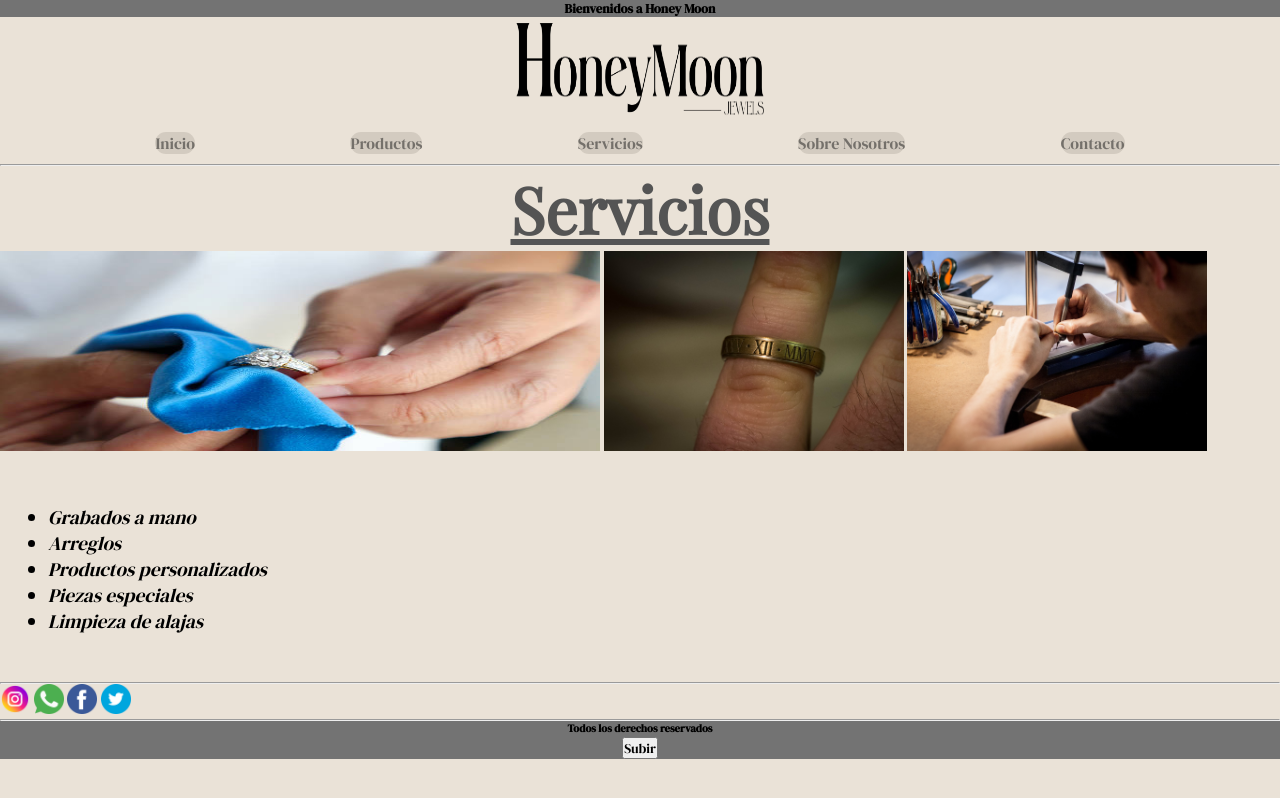
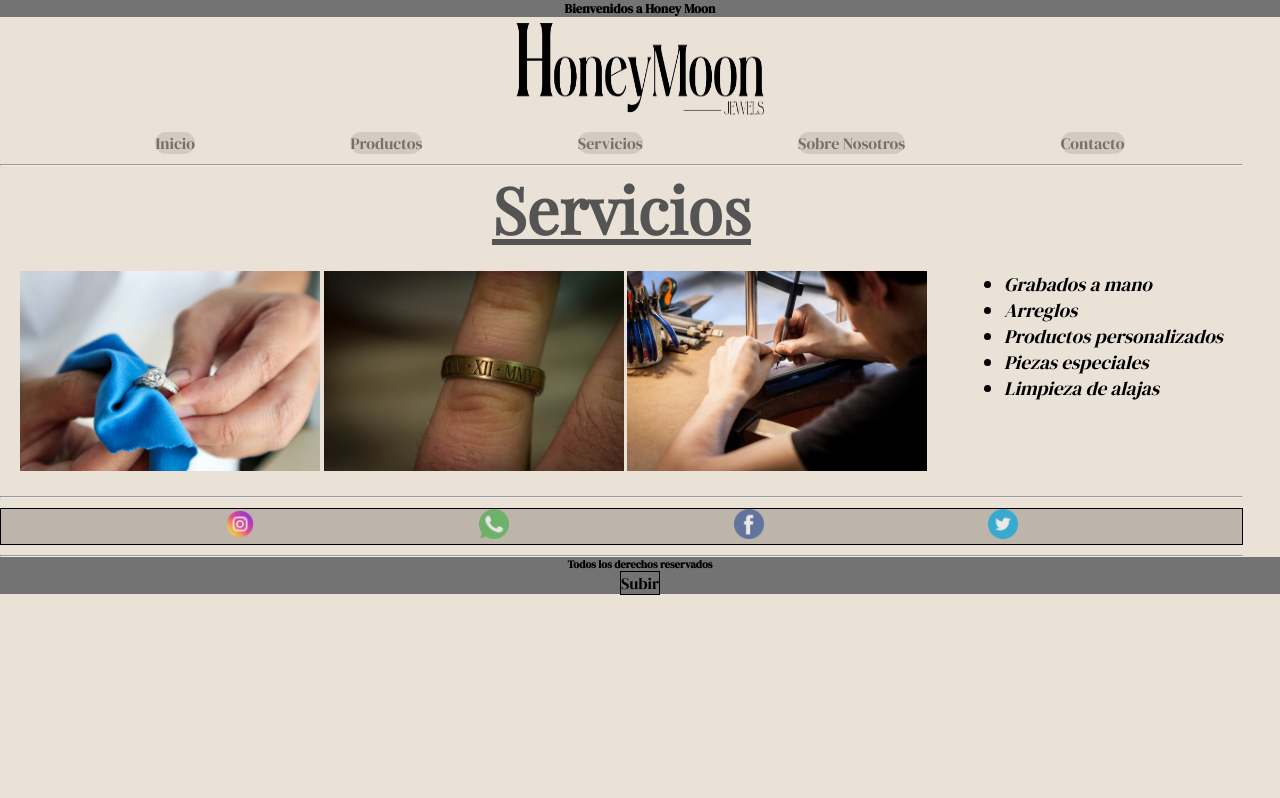
Before and after one commit to BrianLEspindola/desarrollo-web, a website: page pages/servicios.html in a window 1280 px wide. Drawn offline with nearby package versions, Linux system fonts and the light colour scheme.

Commit message:
finalizado

```diff
--- a/SCSS/_general.scss
+++ b/SCSS/_general.scss
@@ -118,3 +118,13 @@
     }
 
 }
+
+.img2{
+  width:300px;
+}
+
+.img1{
+  width:300px;
+  height:200px;
+
+}
--- a/SCSS/_grilla.scss
+++ b/SCSS/_grilla.scss
@@ -1,6 +1,7 @@
 .grid-padrote {
     height: 100vh;
     display: grid;
+
 }
 
 .c {
@@ -77,3 +78,50 @@ h3 {
     display: inline-block;
     padding: 3rem;
 }
+
+
+.grid-padrote-servicio{
+    display: grid;
+    height: 100%;
+    width: 100%;
+    grid-template-columns:auto auto;
+
+
+
+}
+
+.box-header{
+    grid-column: 1/3;
+
+}
+
+.box-titulo{
+    grid-column: 1/3;
+
+}
+
+.box-main{
+    grid-column: 1/1;
+}
+
+.box-redes{
+    grid-column: 1/3;
+}
+
+.box-footer{
+    grid-column: 1/3;
+}
+
+.flexSer{
+
+    display: flex;
+    justify-content: space-between;
+
+}
+
+.flexin{
+    border: 1px black;
+    padding: 20px;
+
+
+}
--- a/SCSS/_mq.scss
+++ b/SCSS/_mq.scss
@@ -37,6 +37,19 @@
 
     }
 
+    .flexSer{
+
+        display: flex;
+        justify-content: space-between;
+        flex-direction: column;
+        align-items: center;
+    }
+
+    .flexin{
+        border: 1px black;
+        padding: 20px;
 
 
+    }
+
 }
--- /dev/null
+++ b/css/general.css
@@ -0,0 +1,17 @@
+/* Error: This file is already being loaded.
+ *   ,
+ * 1 | @import "general";
+ *   |         ^^^^^^^^^
+ *   '
+ *   scss\general.scss 1:9  root stylesheet */
+
+body::before {
+  font-family: "Source Code Pro", "SF Mono", Monaco, Inconsolata, "Fira Mono",
+      "Droid Sans Mono", monospace, monospace;
+  white-space: pre;
+  display: block;
+  padding: 1em;
+  margin-bottom: 1em;
+  border-bottom: 2px solid black;
+  content: 'Error: This file is already being loaded.\a   \2577 \a 1 \2502  @import "general";\d\a   \2502          ^^^^^^^^^\a   \2575 \a   scss\\general.scss 1:9  root stylesheet';
+}
--- a/pages/servicios.html
+++ b/pages/servicios.html
@@ -15,7 +15,8 @@
     <link rel="stylesheet" href="../css/style.css">
 </head>
 <body>
-    <header>
+    <section class="grid-padrote-servicio">
+    <header class="box-header" id="inicio_index">
         <div>
             <h6 class="welcomeHoney">Bienvenidos a Honey Moon</h6>
         </div>
@@ -37,17 +38,17 @@
      </header>
      <Main>
         <hr>
-    <h1>Servicios</h1>
-    <section>
-        <div class="mitad">
-        <img src="../imagenes/limpieza_joyeria.jpg" width="600px" height="200" alt="">
-        <img src="../imagenes/grabado_anillo.jpg" width="300px" alt="">
-        <img src="../imagenes/grabado_joyeria.jpg" width="300px" alt="">
+    <h1 class="box-titulo">Servicios</h1>
+    <section class="box-main flexSer">
+        <div class="flexin">
+        <img class="img1" src="../imagenes/limpieza_joyeria.jpg"   alt="">
+        <img class="img2" src="../imagenes/grabado_anillo.jpg"  alt="">
+        <img class="img2" src="../imagenes/grabado_joyeria.jpg"  alt="">
         </div>
-    <div class="bloque">
+    <div class="flexin">
         <ul class="fuente2">
         <li>Grabados a mano</li>
-        <li>Arreglos</ñ>
+        <li>Arreglos</li>
         <li>Productos personalizados</li>
         <li>Piezas especiales</li>
         <li>Limpieza de alajas</li>
@@ -55,19 +56,24 @@
     </div>
     </section>
     <hr>
-    <section>
-        <div>
-         <img src="../imagenes/instagram.png" width="30px" alt="">
-         <img src="../imagenes/whatsapp.png" width="30px" alt="">
-         <img src="../imagenes/facebook.png" width="30px" alt="">
-         <img src="../imagenes/gorjeo.png" width="30px" alt="">
-     </div>
+    <section class="box-redes">
+        <div class="redes">
+            <a href="https://www.instagram.com/"><img class="redes-s" src="../imagenes/instagram.png"  alt="instagram">
+            </a>
+            <a href="https://web.whatsapp.com/"><img class="redes-s" src="../imagenes/whatsapp.png"  alt="whatsapp">
+            </a>
+            <a href="https://es-la.facebook.com/login/device-based/regular/login/"><img class="redes-s" src="../imagenes/facebook.png"  alt="facebook">
+            </a>
+            <a href="https://twitter.com/"><img class="redes-s" src="../imagenes/gorjeo.png"  alt="twitter">
+            </a>
+        </div>
     </section>
     <hr>
      </Main>
-    <footer class="colorE">
+    <footer class="colorE box-footer">
         <h6>Todos los derechos reservados</h6>
-        <button>Subir</button>
+        <a href="#inicio_index">Subir</a>
     </footer>
+</section>
 </body>
 </html>
```
Also changed, not shown: pages/contacto.html (+13 -9 lines), pages/sobre_nosotros.html (+13 -9 lines), SCSS/style.css (added), css/mq.css (added), css/style.css, 3 other files.
